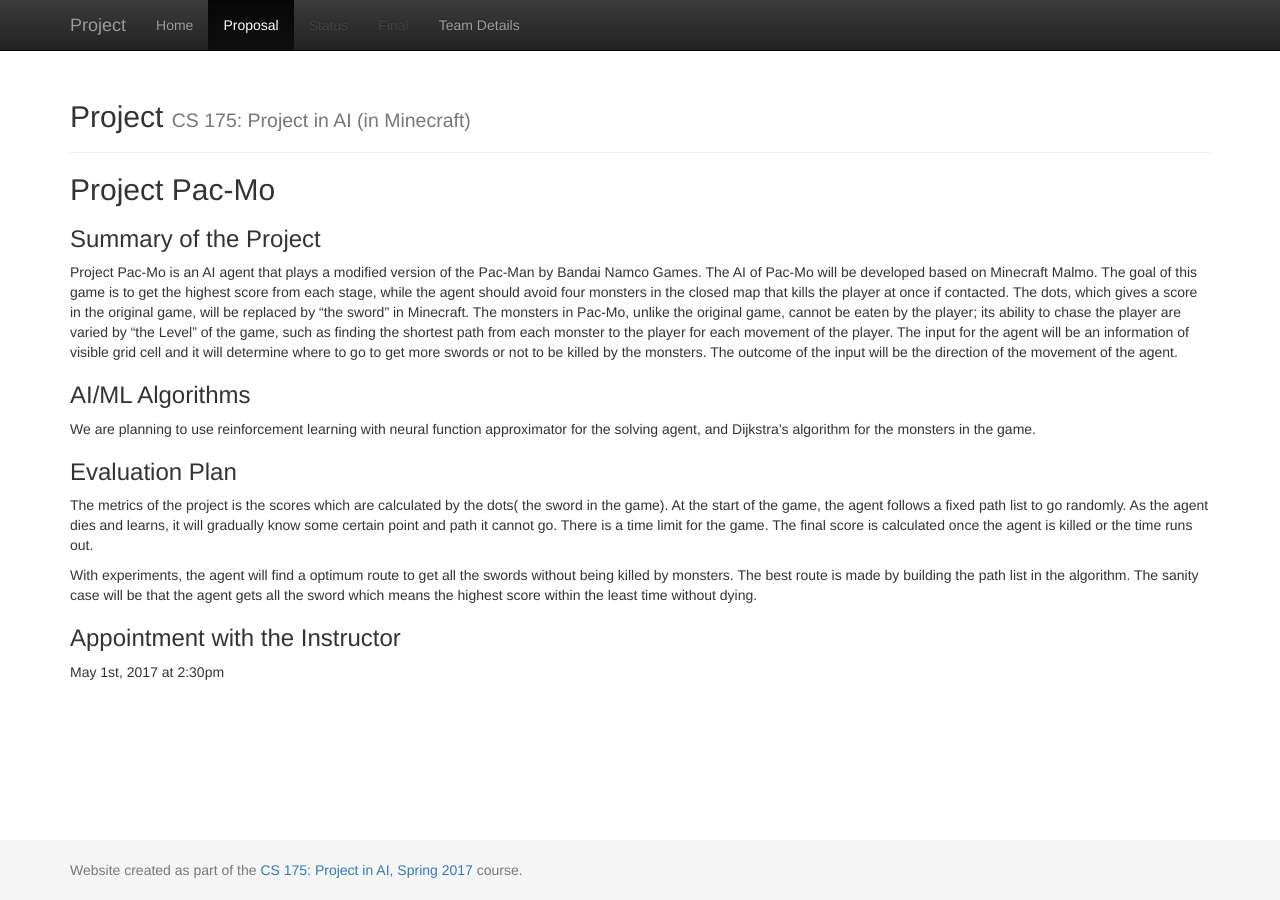
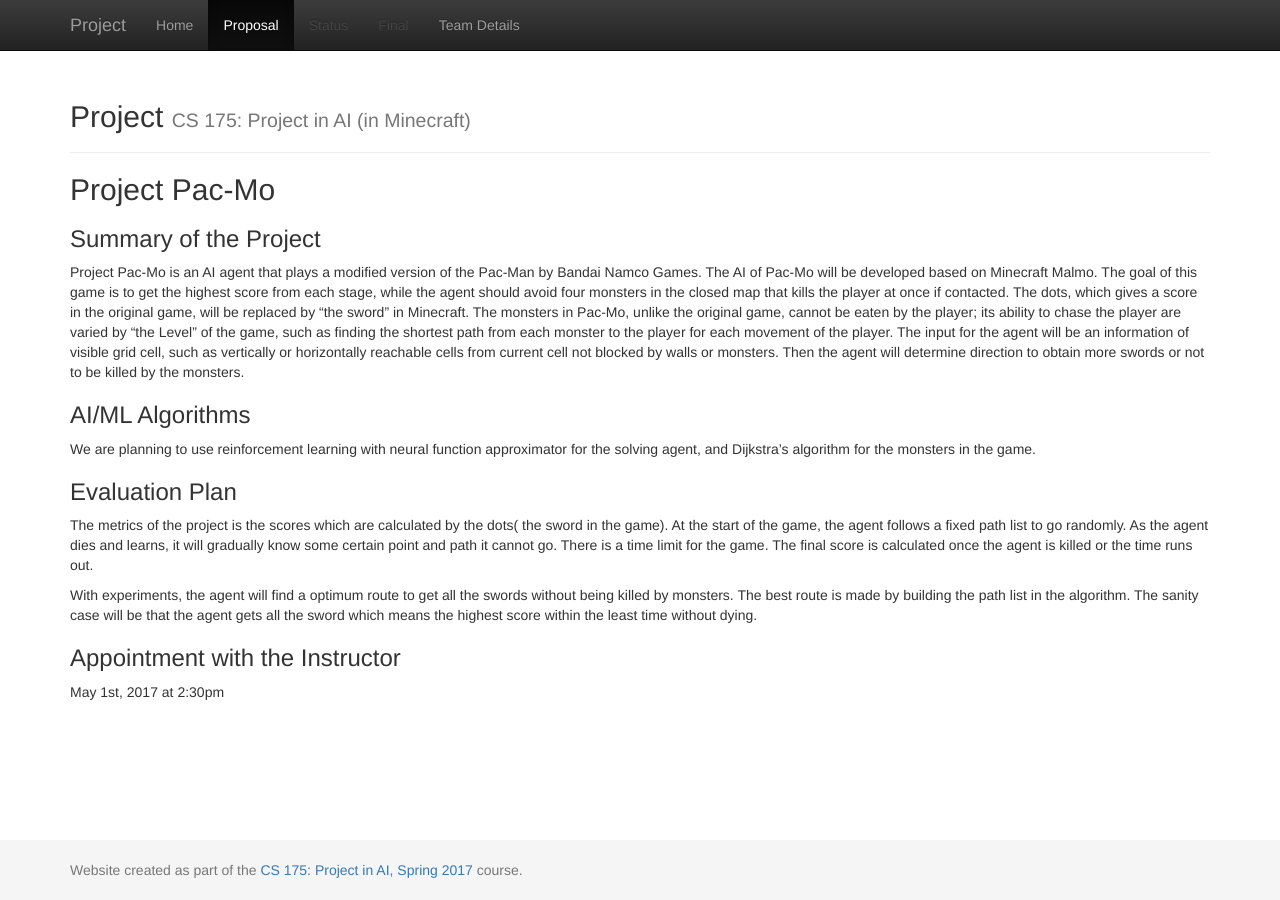
Before and after one commit to qdingqim/Pac-mo, a Jekyll site: the page built from docs/proposal.md, in a window 1280 px wide. Built offline with Jekyll 4.4.1, drawn with Linux system fonts in a browser that asks for light colours.

Commit message:
Update proposal.md

```diff
--- a/docs/proposal.md
+++ b/docs/proposal.md
@@ -5,10 +5,8 @@ title: Proposal
 ## Project Pac-Mo
 
 ### Summary of the Project
-
-
 Project Pac-Mo is an AI agent that plays a modified version of the Pac-Man by Bandai
-Namco Games. The AI of Pac-Mo will be developed based on Minecraft Malmo. The goal of this game is to get the highest score from each stage, while the agent should avoid four monsters in the closed map that kills the player at once if contacted. The dots, which gives a score in the original game, will be replaced by "the sword" in Minecraft. The monsters in Pac-Mo, unlike the original game, cannot be eaten by the player; its ability to chase the player are varied by "the Level" of the game, such as finding the shortest path from each monster to the player for each movement of the player. The input for the agent will be an information of visible grid cell and it will determine where to go to get more swords or not to be killed by the monsters. The outcome of the input will be the direction of the movement of the agent.
+Namco Games. The AI of Pac-Mo will be developed based on Minecraft Malmo. The goal of this game is to get the highest score from each stage, while the agent should avoid four monsters in the closed map that kills the player at once if contacted. The dots, which gives a score in the original game, will be replaced by "the sword" in Minecraft. The monsters in Pac-Mo, unlike the original game, cannot be eaten by the player; its ability to chase the player are varied by "the Level" of the game, such as finding the shortest path from each monster to the player for each movement of the player. The input for the agent will be an information of visible grid cell, such as vertically or horizontally reachable cells from current cell not blocked by walls or monsters. Then the agent will determine direction to obtain more swords or not to be killed by the monsters.
 
 ### AI/ML Algorithms
 We are planning to use reinforcement learning with neural function approximator for the solving agent, and Dijkstra's algorithm for the monsters in the game.
```
